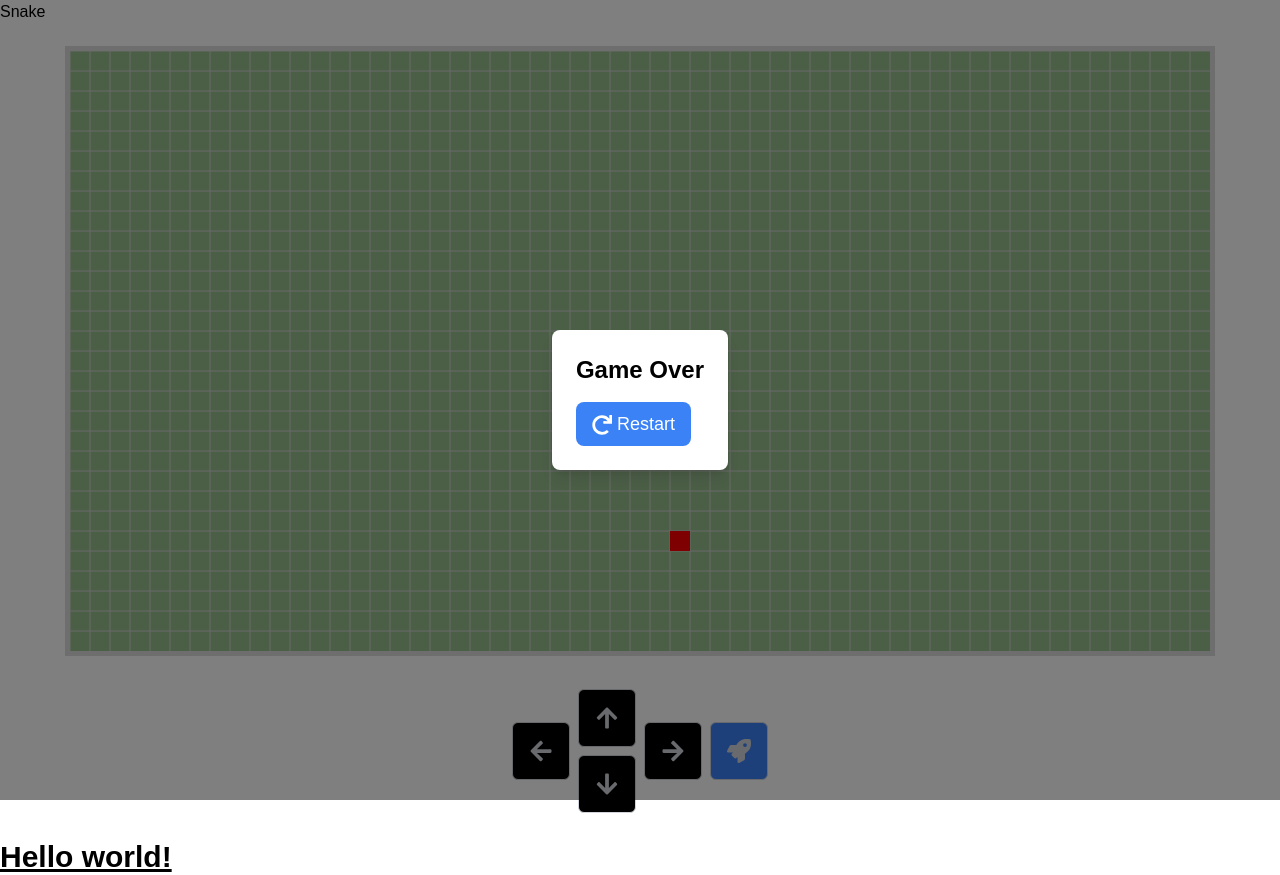
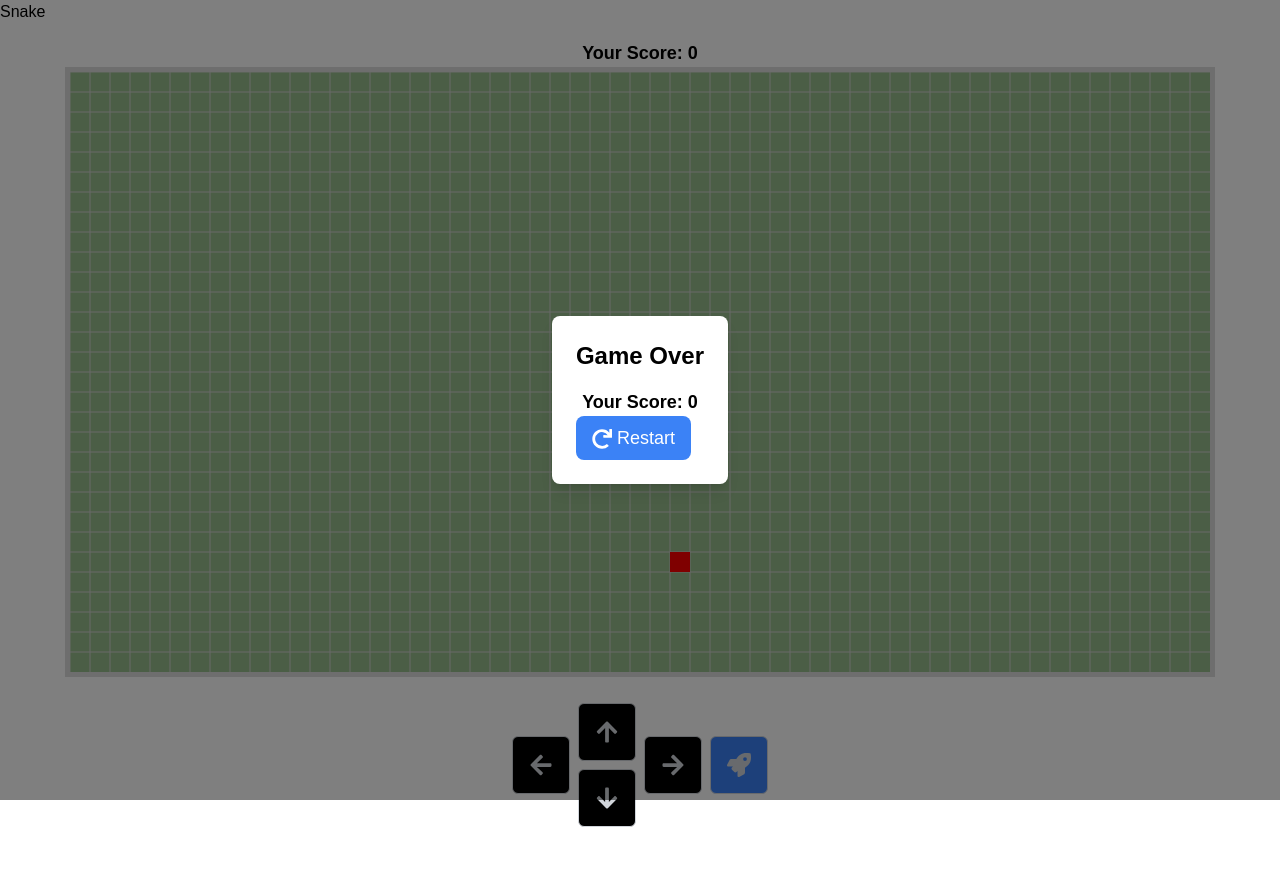
Before and after one commit to matejbrodziansky/game-hub-web, a React (Create React App) app: page /snake in a window 1280 px wide. After the commit the page ends 843 px from the top, so only its background shows below. Built offline with nearby package versions, Linux system fonts and the light colour scheme.

Commit message:
Add score to snake .

```diff
--- a/src/App.tsx
+++ b/src/App.tsx
@@ -15,9 +15,6 @@ const App: React.FC = () => {
       <Routes>
         <Route path="/snake" element={<Snake />} />
       </Routes>
-      <h1 className="text-3xl font-bold underline">
-        Hello world!
-      </h1>
     </Router>
   );
 }
--- a/src/components/GameOverAlert.tsx
+++ b/src/components/GameOverAlert.tsx
@@ -3,13 +3,15 @@ import { FaRedo } from 'react-icons/fa';
 
 interface GameOverAlertProps {
     onRestart: () => void;
+    score: number;
 }
 
-const GameOverAlert: React.FC<GameOverAlertProps> = ({ onRestart }) => {
+const GameOverAlert: React.FC<GameOverAlertProps> = ({ onRestart, score }) => {
     return (
         <div className="absolute inset-0 flex items-center justify-center bg-black/50">
             <div className="bg-white rounded-lg p-6 shadow-lg">
                 <h2 className="text-2xl font-bold text-center mb-4">Game Over</h2>
+                <p className="text-center font-bold text-lg">Your Score: {score}</p>
                 <button
                     onClick={onRestart}
                     className="bg-blue-500 px-4 py-2 rounded-lg flex items-center justify-center"
--- a/src/constants/snakeConstants.ts
+++ b/src/constants/snakeConstants.ts
@@ -18,3 +18,4 @@ export const SNAKE_SIZE = 20;
 export const SNAKE_SPEED = 300;
 export const SNAKE_START_X = Math.floor((canvasWidth / 2) / GRID_SIZE) * GRID_SIZE;
 export const SNAKE_START_Y = Math.floor((canvasHeight / 2) / GRID_SIZE) * GRID_SIZE;
+export const SCORE_COUNTER =  10
--- a/src/games/snake/snake.tsx
+++ b/src/games/snake/snake.tsx
@@ -1,11 +1,11 @@
-import React, { useRef, useEffect, useCallback } from 'react';
+import React, { useRef, useEffect, useState, useCallback } from 'react';
 import useSnakeFoodLogic from '../../logic/snake/snakeFoodLogic';
 import useSnakeMovementLogic from '../../logic/snake/snakeMovementLogic';
 import useSnakeCollisionLogic from '../../logic/snake/snakeCollisionLogic';
 import SnakeControls from '../../controls/SnakeControls';
 import GameOverAlert from '../../components/GameOverAlert';
 import useSnakeCanvasRendering from '../hooks/useSnakeCanvasRendering';
-import { height, width, CANVAS_COLOR } from '../../constants/snakeConstants';
+import { height, width, CANVAS_COLOR, SCORE_COUNTER } from '../../constants/snakeConstants';
 
 const Snake = () => {
     const { snake, direction, move, changeDirection, resetSnakePosition, speedUp, snakeSpeed } = useSnakeMovementLogic();
@@ -14,6 +14,7 @@ const Snake = () => {
     const canvasRef = useSnakeCanvasRendering(snake, foodPosition)
     const animationFrameRef = useRef<number | null>(null);
     const lastFrameTimeRef = useRef(0);
+    const [score, setScore] = useState(0);
 
     const animate = useCallback((timestamp: number) => {
         if (collision) return;
@@ -44,6 +45,7 @@ const Snake = () => {
 
     const onRestart = () => {
         resetSnakePosition();
+        setScore(0)
         resetCollision();
     };
 
@@ -56,11 +58,14 @@ const Snake = () => {
         if (checkFoodColision()) {
             spawnFood();
             move(direction, true);
+
+            setScore(prevScore => prevScore + SCORE_COUNTER)
         }
     }, [snake, direction, checkFoodColision, spawnFood, move]);
 
     return (
         <div style={{ display: 'flex', flexDirection: 'column', height: '100vh', backgroundColor: '#fff', marginTop: '15px' }}>
+            <p className="text-center font-bold text-lg">Your Score: {score}</p>
             <div style={{ flex: 1, display: 'flex', justifyContent: 'center', alignItems: 'center' }}>
                 <canvas
                     ref={canvasRef}
@@ -71,7 +76,7 @@ const Snake = () => {
             </div>
             <div style={{ margin: '10px auto' }}>
                 <SnakeControls onDirectionChange={changeDirection} onSpeedUp={speedUp} />
-                {collision && <GameOverAlert onRestart={onRestart} />}
+                {collision && <GameOverAlert onRestart={onRestart} score={score} />}
             </div>
         </div>
     );
```
